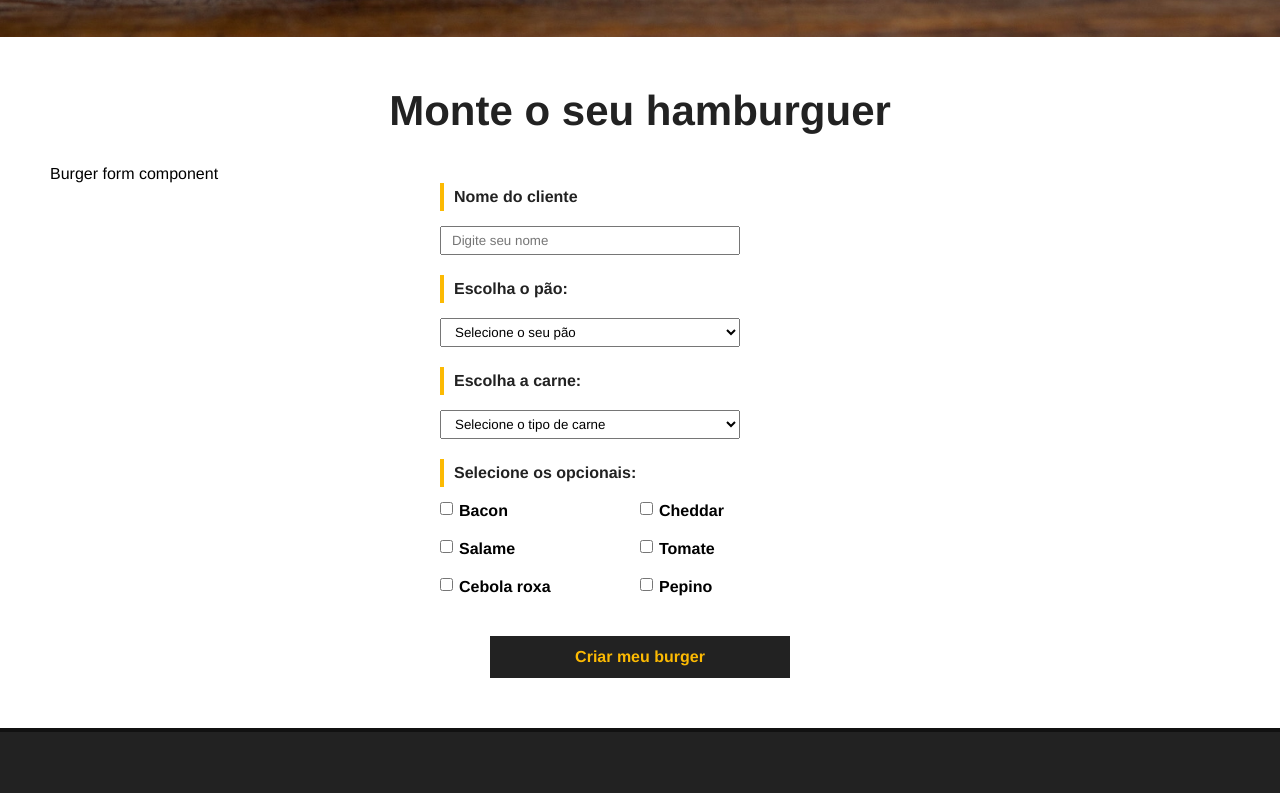
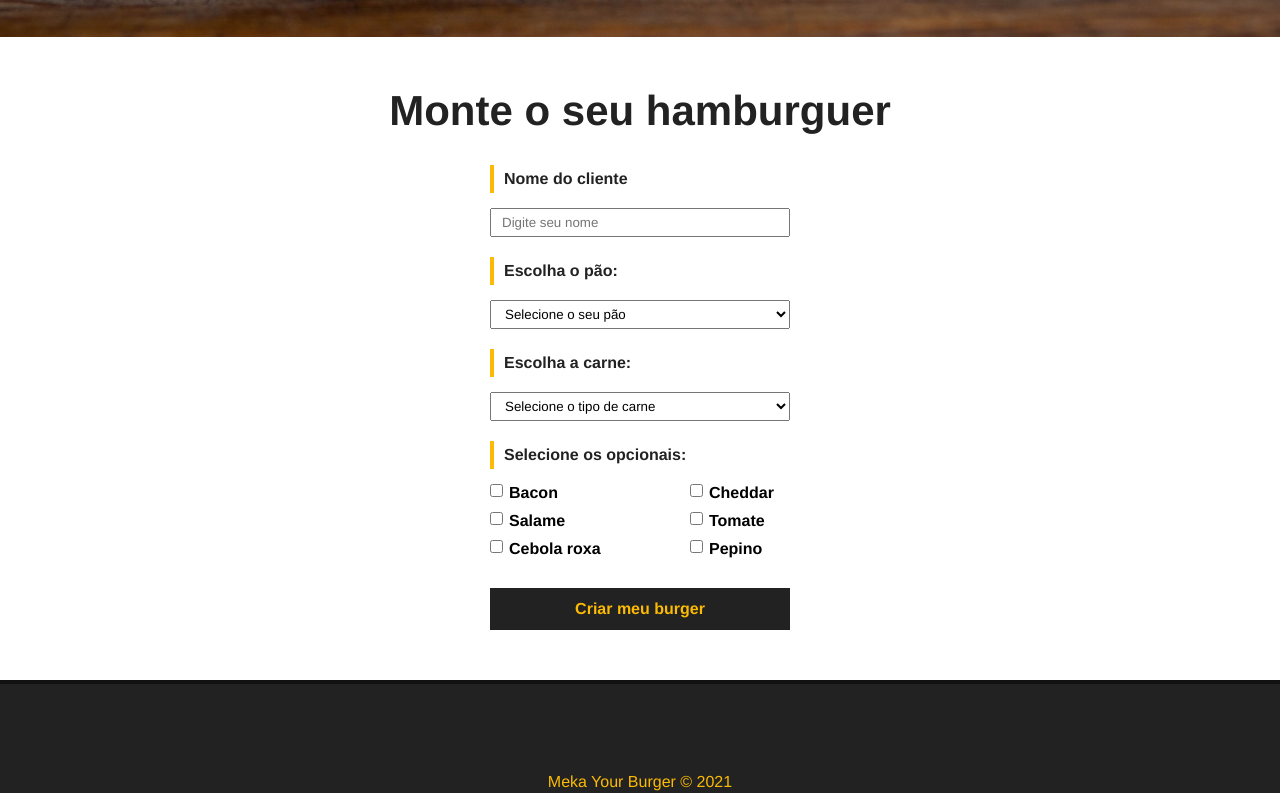
Before and after one commit to AlvaroHSFonseca/monte_seu_hambuguer, a Vue app: page / in a window 1280 px wide. Shown: the part 541-1334 px from the top of the page. Built offline with nearby package versions, Linux system fonts and the light colour scheme; data requests are answered from the project's data file.

Commit message:
alterações de css no formulario

```diff
--- a/src/components/BurgerForm.vue
+++ b/src/components/BurgerForm.vue
@@ -1,7 +1,6 @@
 <template>
   <div>
     <Message :msg="msg" v-show="msg" />
-    <p>Burger form component</p>
     <div>
       <form id="burger-form" @submit="createBurger">
         <div class="input-container">
@@ -133,6 +132,7 @@
 label {
   font-weight: bold;
   margin-bottom: 15px;
+  margin-left: 50px;
   color: #222;
   padding: 5px 10px;
   border-left: 4px solid #fcba03;
@@ -140,6 +140,7 @@
 
 input,
 select {
+  margin-left: 50px;
   padding: 5px 10px;
   width: 300px;
 }
@@ -157,7 +158,7 @@
   display: flex;
   align-items: flex-start;
   width: 50%;
-  margin-bottom: 20px;
+  margin-bottom: 10px;
 }
 
 .checkbox-container span,
```
